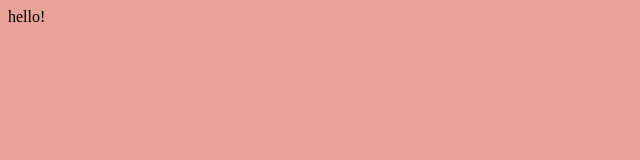
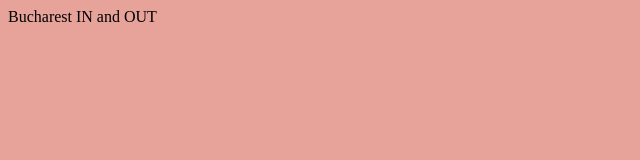
Before and after one commit to LaviniaDragunoi/BucharestInAndOut, a plain HTML site: page index.html in a window 1280 px wide. Shown: the whole page, without its empty margins (0-640 px from the left). Drawn offline with Linux system fonts and the light colour scheme.

Commit message:
Changes Title

```diff
--- a/index.html
+++ b/index.html
@@ -13,6 +13,10 @@
 		</style>
 	</head>
 	<body>
-		hello!
+		<main>
+			<head>
+				Bucharest IN and OUT
+			</head>
+		</main>
 	</body>
 </html>
```
